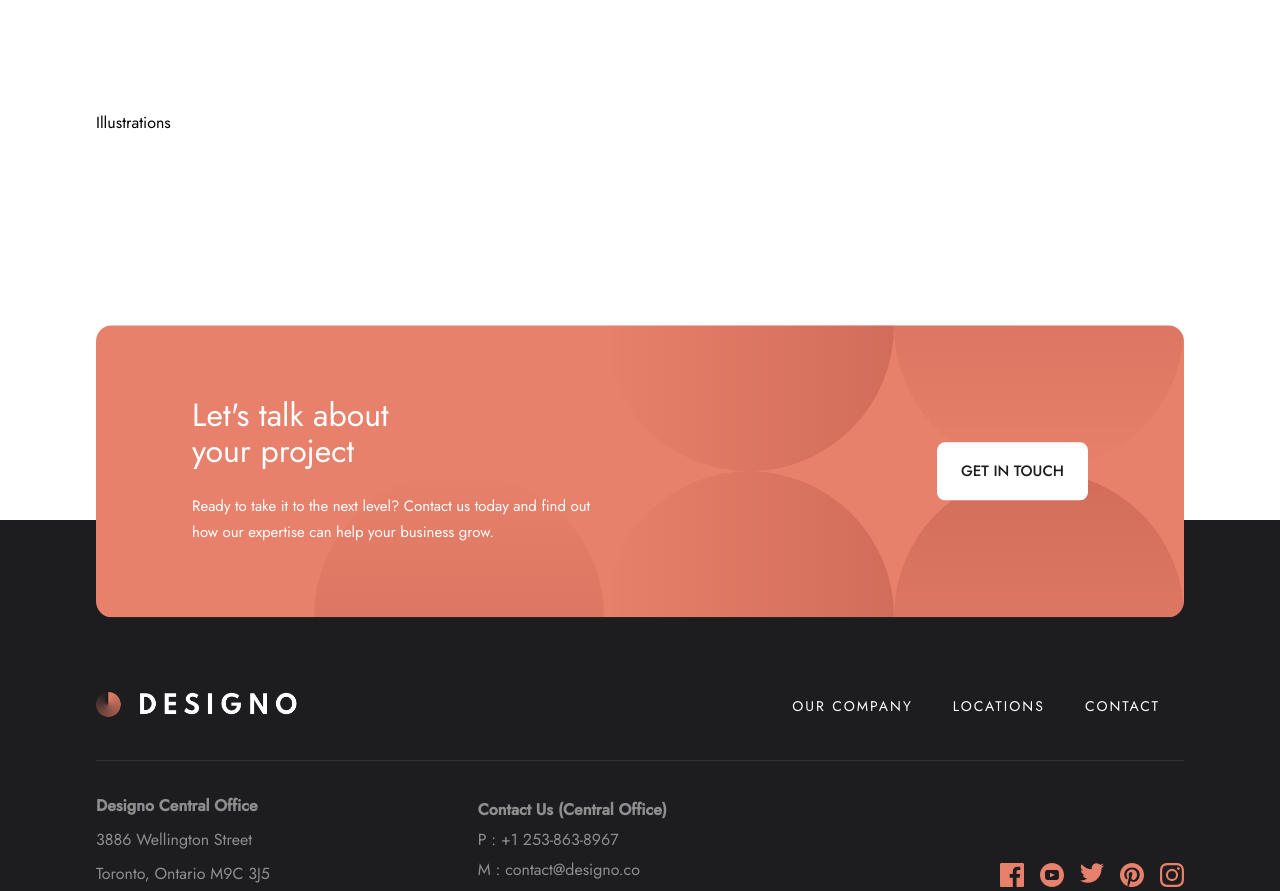
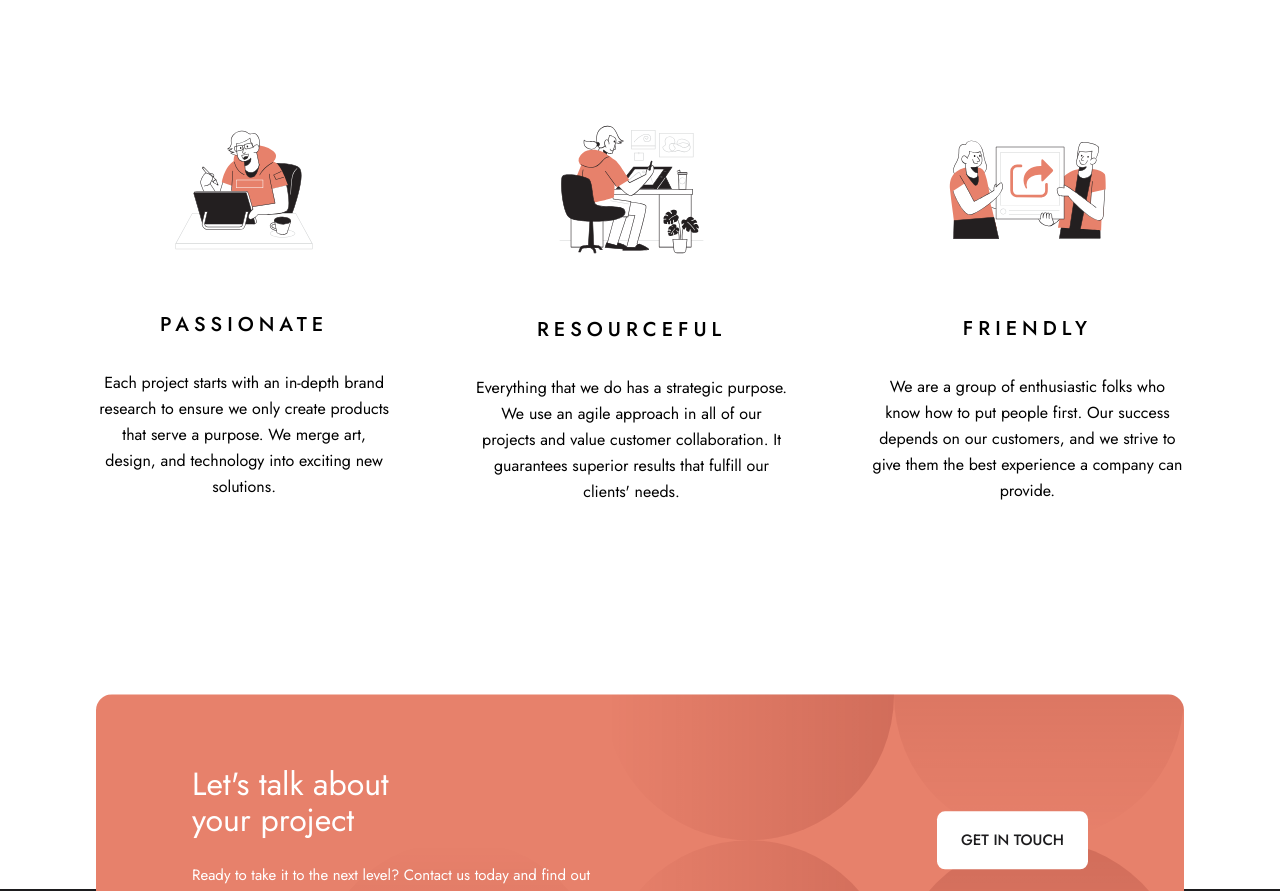
Before and after one commit to Euuphi/designo, a React (Vite) app: page / in a window 1280 px wide. Shown: the part 1506-2397 px from the top of the page. Built offline with nearby package versions, Linux system fonts and the light colour scheme.

Commit message:
Create illustration card component

```diff
--- /dev/null
+++ b/src/components/IllustrationCard.tsx
@@ -0,0 +1,24 @@
+interface Props {
+    imgSrc: string;
+    title: string;
+    text: string;
+}
+
+const IllustrationCard = ({ imgSrc, title, text }: Props) => {
+    return (
+        <div className="flex flex-col items-center justify-center gap-12 text-center md:flex-row md:text-left lg:flex-col lg:text-center">
+            <img
+                src={imgSrc}
+                className="md:1/3 mx-auto w-4/5 max-w-xs sm:w-1/2"
+            />
+            <div>
+                <h2 className="heading-3 mb-8 uppercase md:mb-4 lg:mb-8">
+                    {title}
+                </h2>
+                <p>{text}</p>
+            </div>
+        </div>
+    );
+};
+
+export default IllustrationCard;
--- a/src/pages/Home.tsx
+++ b/src/pages/Home.tsx
@@ -11,9 +11,14 @@ import appDesignDesktop from "@/assets/home/desktop/image-app-design.jpg";
 import graphicDesignMobile from "@/assets/home/mobile/image-graphic-design.jpg";
 import graphicDesignTablet from "@/assets/home/tablet/image-graphic-design.jpg";
 import graphicDesignDesktop from "@/assets/home/desktop/image-graphic-design.jpg";
+
+import illustrationPassionate from "@/assets/home/desktop/illustration-passionate.svg";
+import illustrationResourceful from "@/assets/home/desktop/illustration-resourceful.svg";
+import illustrationFriendly from "@/assets/home/desktop/illustration-friendly.svg";
 // Components
 import Button from "@/components/Button";
 import ServiceCard from "@/components/ServiceCard";
+import IllustrationCard from "@/components/IllustrationCard";
 
 const Home = () => {
     const sm = useMediaQuery(screens.sm);
@@ -76,7 +81,23 @@ const Home = () => {
                     title="Graphic Design"
                 />
             </section>
-            <section className="px-6 sm:px-0">Illustrations</section>
+            <section className="flex flex-col gap-20 px-6 sm:px-0 lg:flex-row">
+                <IllustrationCard
+                    imgSrc={illustrationPassionate}
+                    title="Passionate"
+                    text="Each project starts with an in-depth brand research to ensure we only create products that serve a purpose. We merge art, design, and technology into exciting new solutions."
+                />
+                <IllustrationCard
+                    imgSrc={illustrationResourceful}
+                    title="Resourceful"
+                    text="Everything that we do has a strategic purpose. We use an agile approach in all of our projects and value customer collaboration. It guarantees superior results that fulfill our clients' needs."
+                />
+                <IllustrationCard
+                    imgSrc={illustrationFriendly}
+                    title="Friendly"
+                    text="We are a group of enthusiastic folks who know how to put people first. Our success depends on our customers, and we strive to give them the best experience a company can provide."
+                />
+            </section>
         </div>
     );
 };
```
